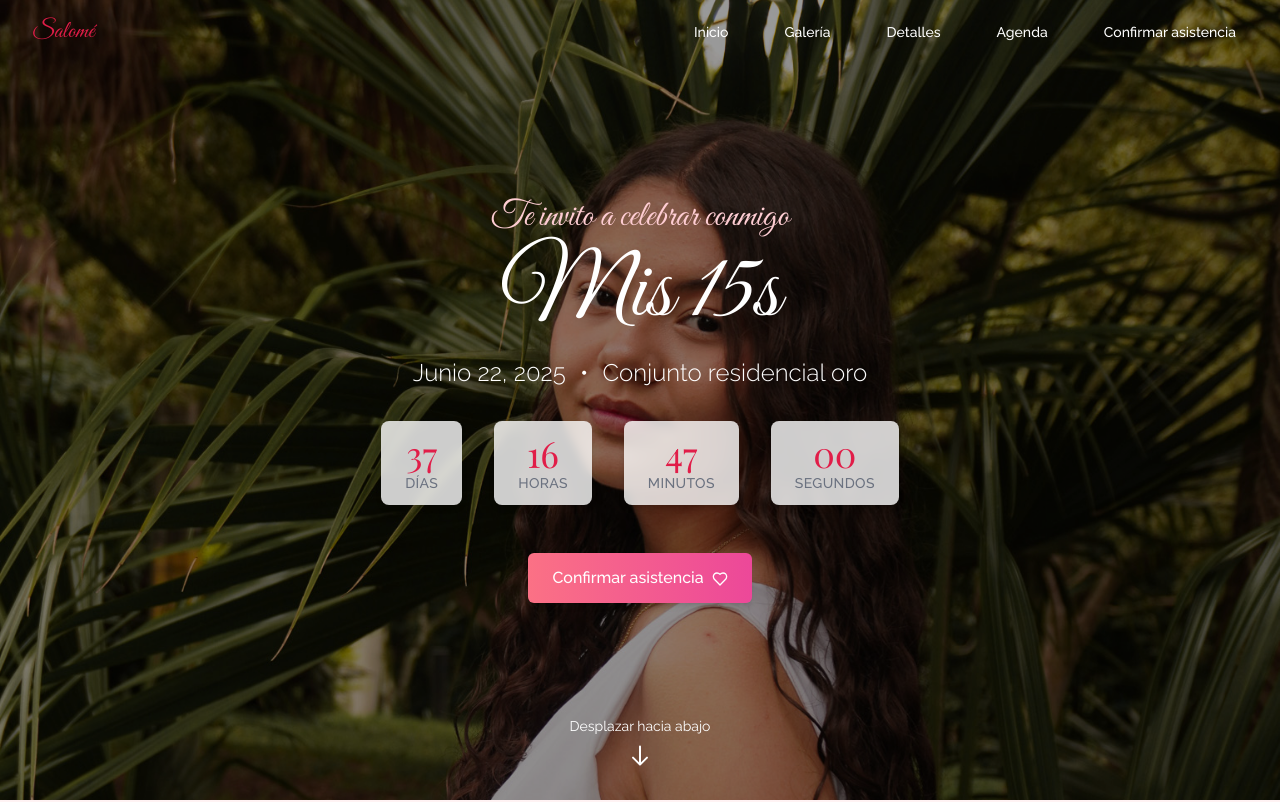
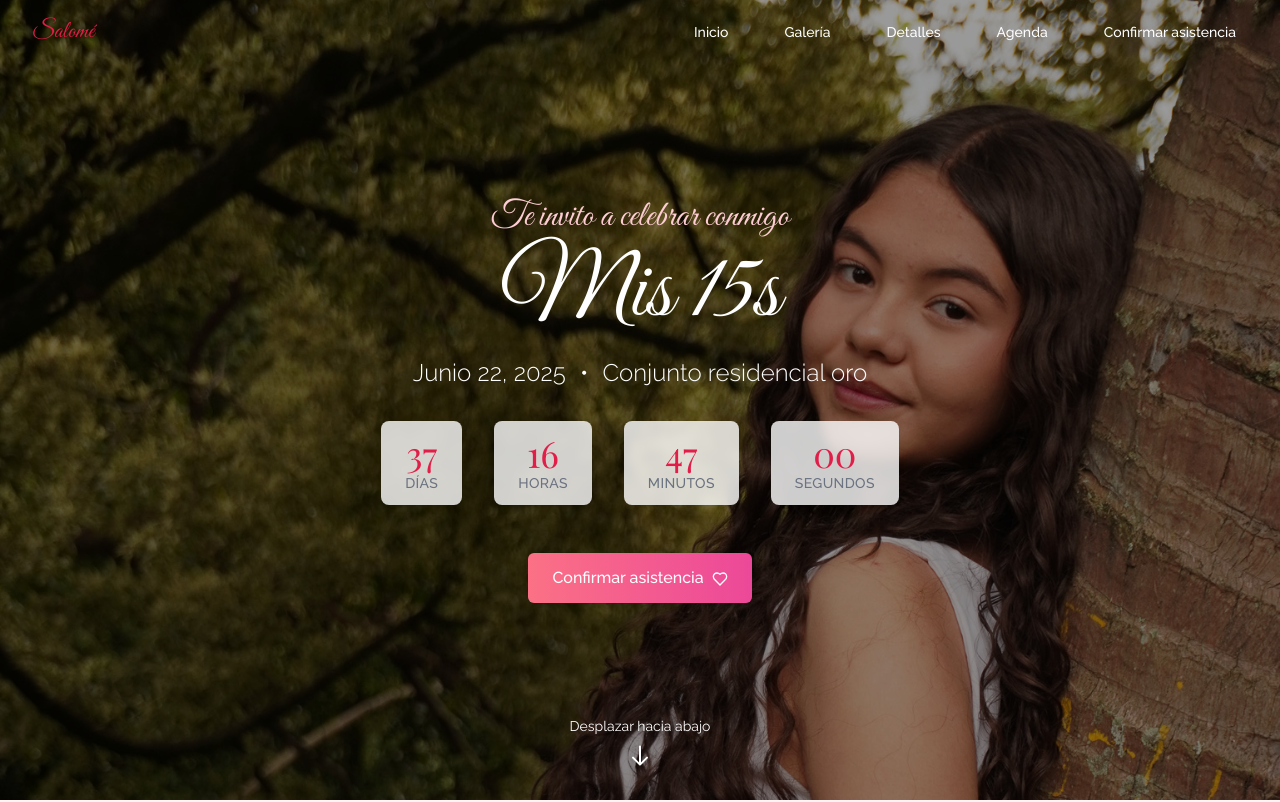
Before and after one commit to GiaHuy99/happybirthday-uncleHuy, a React (Vite) app: page / in a window 1280 px wide. Shown: the top 802 px of the page. Built offline with nearby package versions, Linux system fonts and the light colour scheme.

Commit message:
fix: update background image and position in Hero component for improved visual presentation

```diff
--- a/src/components/Hero.tsx
+++ b/src/components/Hero.tsx
@@ -24,9 +24,9 @@ const Hero = () => {
 			<div
 				className="absolute inset-0 z-0"
 				style={{
-					backgroundImage: `url(/01.jpg)`,
+					backgroundImage: `url(/03.jpg)`,
 					backgroundSize: "cover",
-					backgroundPosition: "center 25%",
+					backgroundPosition: "center 10%",
 					backgroundAttachment: "fixed",
 					transform: `translateY(${offset * 0.1}px)`,
 				}}
```
